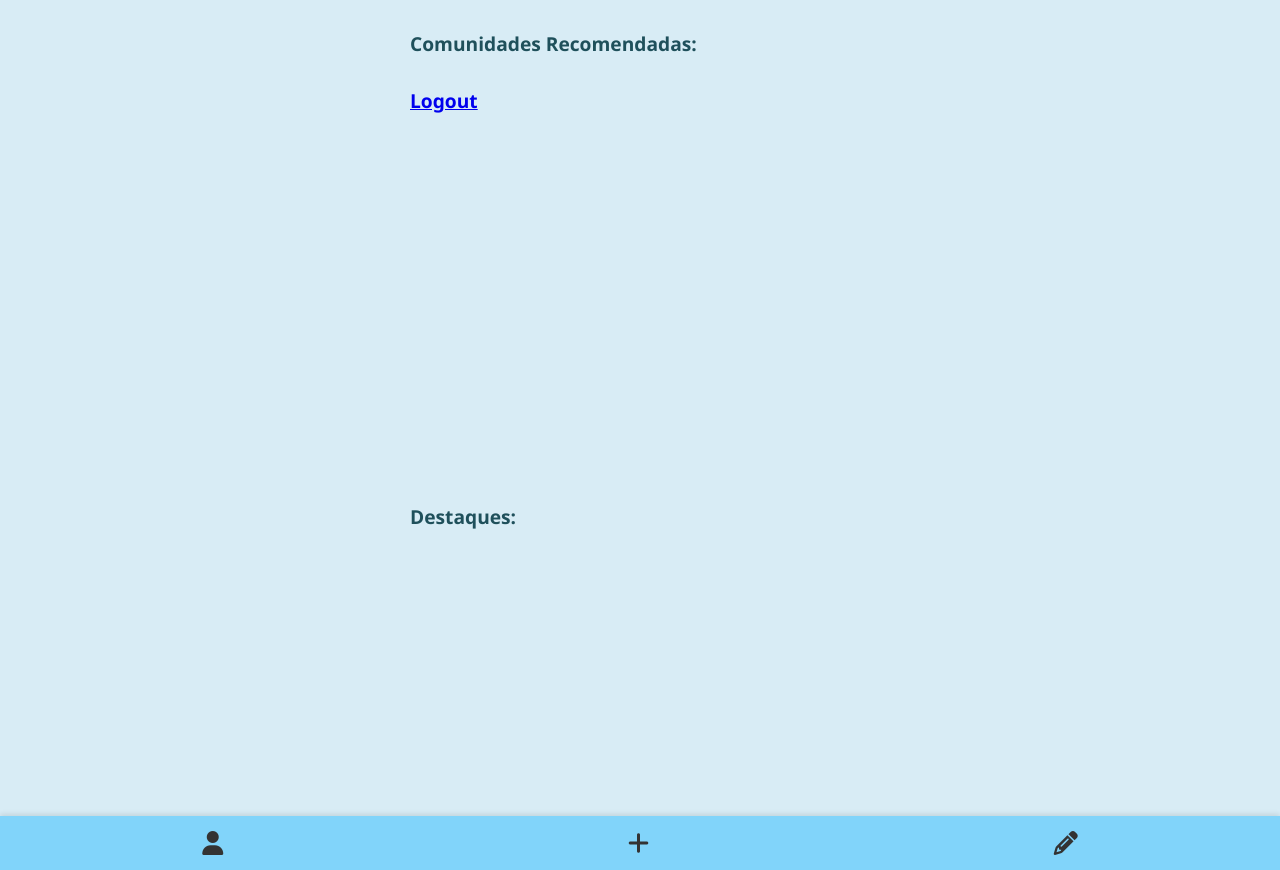
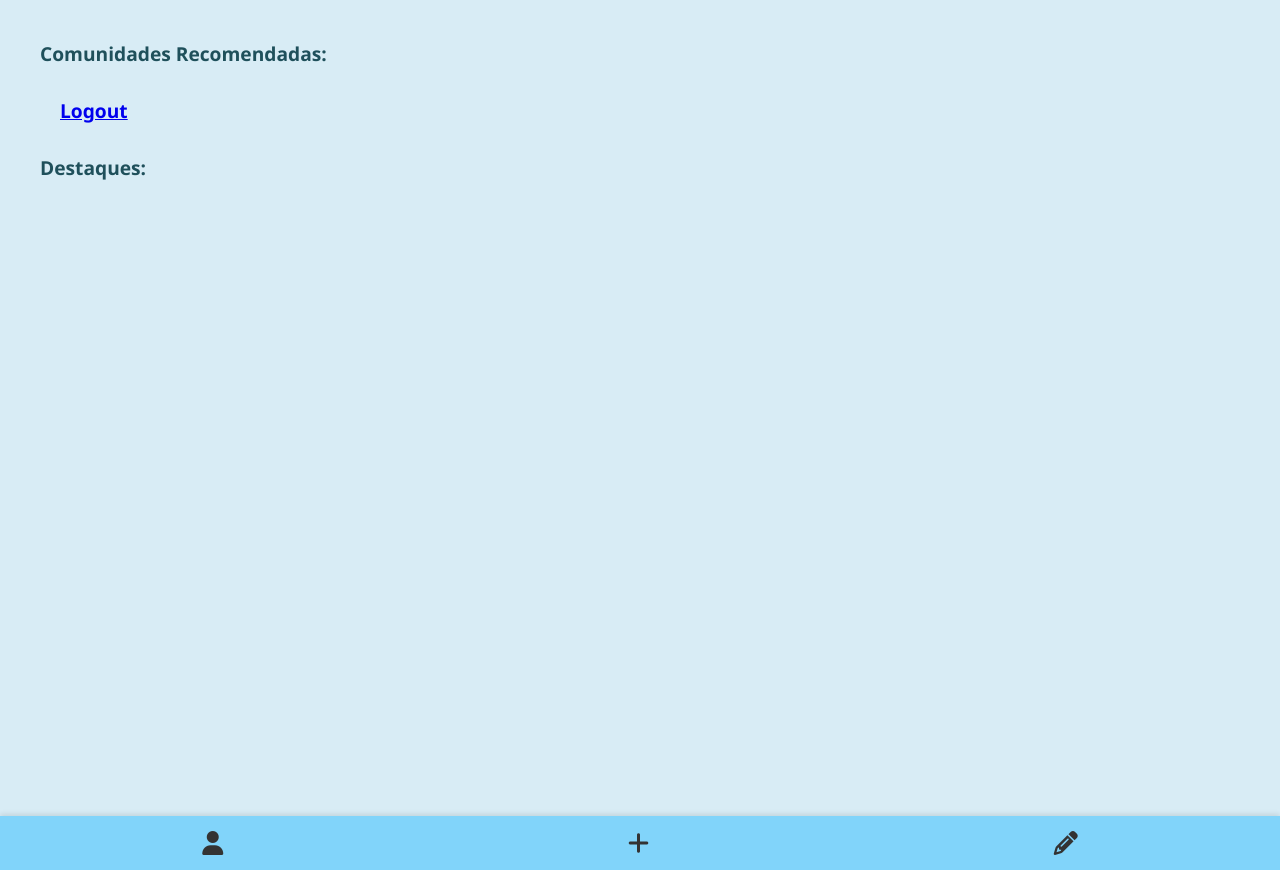
Before and after one commit to Jose-Mendes1864/gizDigital---INFO-I, a Django app: page /app/ in a window 1280 px wide. Shown: the part 75-945 px from the top of the page. Run offline with Django 5.2, Linux system fonts and the light colour scheme; the visitor is signed in with stand-in values (Sample User, id 1); data that the repository does not hold is empty.

Commit message:
Alterações no css cGeral

```diff
--- a/templates/static/css/milligram.cGeral.css
+++ b/templates/static/css/milligram.cGeral.css
@@ -4,23 +4,24 @@
 }
 
 html, body {
+  /* scroll-behavior: smooth; */
+  overflow-x: hidden;
   margin: 0;
   padding: 0;
   height: 100%;
   font-family: 'Segoe UI', sans-serif;
   background-color: #d8ecf5;
   color: #333;
-  overflow: hidden; /* impede rolagem global */
+  /* overflow: hidden; impede rolagem global */
 }
 
 /* Container principal */
 .container {
-  max-width: 500px;
-  margin: auto;
-  height: 100%;
-  display: flex;
-  flex-direction: column;
-  justify-content: space-between;
+  width: 100%;
+  max-width: none;
+  padding: 20px;
+  margin: 0 auto;
+  box-sizing: border-box;
 }
 
 /* Header */
@@ -90,7 +91,7 @@ header {
 /* Títulos */
 h2 {
   font-size: 1.2rem;
-  margin: 20px 0 10px;
+  margin: 10px 0;
   color: #1F505B;
 }
 
@@ -99,20 +100,36 @@ h3, h4 {
   color: #1F505B;
 }
 
-/* Cards */
+/* Card container com rolagem horizontal */
 .card-group {
   display: flex;
-  flex-direction: column;
-  gap: 10px;
-  margin-bottom: 20px;
+  flex-direction: row;
+  gap: 15px;
+  overflow-x: auto;
+  scroll-snap-type: x mandatory;
+  padding: 10px 20px;
+  box-sizing: border-box;
+  scroll-behavior: smooth;
 }
 
-.card {
-  padding: 10px;
-  border-radius: 10px;
-  color: #fff;
+.card-group::-webkit-scrollbar {
+  height: 0px;
 }
 
+/* Card individual */
+.card {
+  min-width: 250px;
+  max-width: 300px;
+  flex: 0 0 auto;
+  scroll-snap-align: start;
+  background-color: #72DBF3;
+  padding: 15px;
+  border-radius: 15px;
+  color: #fff;
+  box-shadow: 0 2px 5px rgba(0,0,0,0.1);
+}
+
+/* Conteúdo do card */
 .card-content {
   display: flex;
   align-items: flex-start;
```
